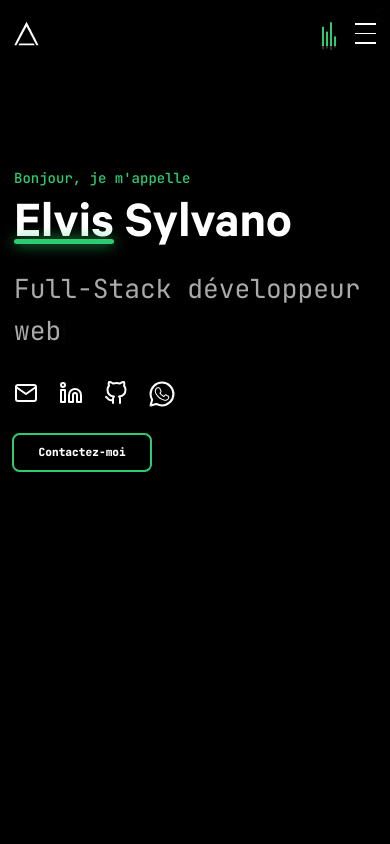
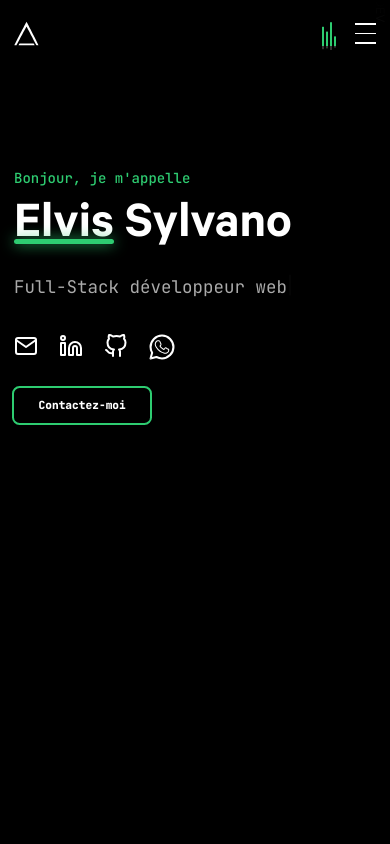
Before and after one commit to Elvis-Sy/ES-portfolio, a Next.js app: page / in a window 390 px wide. Shown: the top 844 px of the page. Built offline with nearby package versions, Linux system fonts and the light colour scheme; no server answers; what bad-words would draw is missing.

Commit message:
test-font

```diff
--- a/components/Hero/Hero.js
+++ b/components/Hero/Hero.js
@@ -90,7 +90,7 @@
         <p>
           <span
             ref={typedElementRef}
-            className="staggered-reveal text-3xl text-gray-light-3 font-mono leading-relaxed"
+            className="staggered-reveal text-xl md:text-3xl text-gray-light-3 font-mono leading-relaxed"
           />
         </p>
         <div className="staggered-reveal">
```
